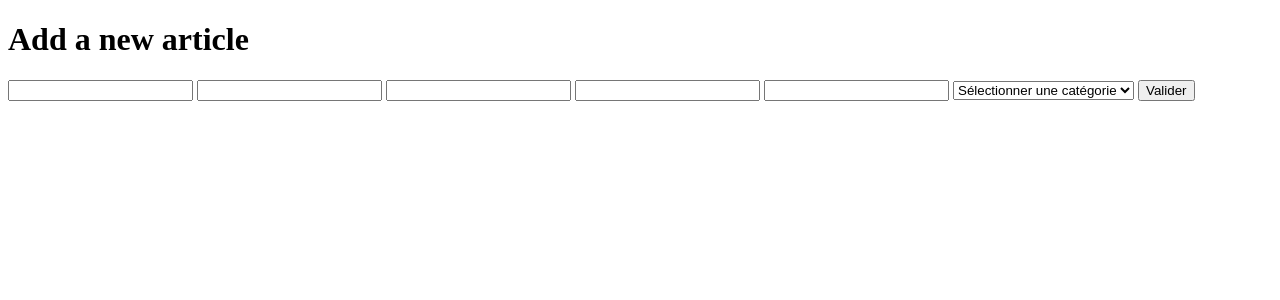
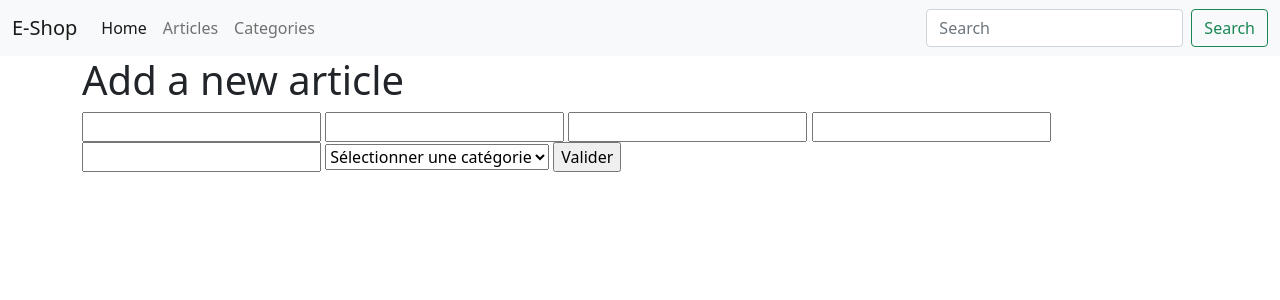
Before and after one commit to JennyViannay/0321_projet_2_fil_rouge, a PHP site: template src/View/Article/add.html.twig in a window 1280 px wide. Shown: the top 300 px of the page. Run offline with PHP 8.4, Linux system fonts and the light colour scheme; the template is opened without the code that fills it, so the values that code supplies are empty; some libraries are stand-ins or nearby versions.

Commit message:
clean README, add boostrap & Navbar

```diff
--- a/src/View/layout.html.twig
+++ b/src/View/layout.html.twig
@@ -1,20 +1,55 @@
 <!doctype html>
 <html lang="fr">
+
 <head>
     <meta charset="utf-8">
     <meta http-equiv="x-ua-compatible" content="ie=edge">
     <meta name="viewport" content="width=device-width, initial-scale=1">
 
-    <title>{% block title %}{% endblock %}</title>
-
+    <title>E-Shop {% block title %}{% endblock %}</title>
+    <link href="https://cdn.jsdelivr.net/npm/bootstrap@5.0.0-beta3/dist/css/bootstrap.min.css" rel="stylesheet"
+        integrity="sha384-eOJMYsd53ii+scO/bJGFsiCZc+5NDVN2yr8+0RDqr0Ql0h+rP48ckxlpbzKgwra6" crossorigin="anonymous">
     <link rel="stylesheet" href="/assets/css/style.css">
     {% block stylesheet %}{% endblock %}
     <link rel="icon" href="/assets/images/favicon.png">
 </head>
 
 <body>
+    <nav class="navbar navbar-expand-lg navbar-light bg-light">
+        <div class="container-fluid">
+            <a class="navbar-brand" href="/">E-Shop</a>
+            <button class="navbar-toggler" type="button" data-bs-toggle="collapse"
+                data-bs-target="#navbarSupportedContent" aria-controls="navbarSupportedContent" aria-expanded="false"
+                aria-label="Toggle navigation">
+                <span class="navbar-toggler-icon"></span>
+            </button>
+            <div class="collapse navbar-collapse" id="navbarSupportedContent">
+                <ul class="navbar-nav me-auto mb-2 mb-lg-0">
+                    <li class="nav-item">
+                        <a class="nav-link active" aria-current="page" href="/">Home</a>
+                    </li>
+                    <li class="nav-item">
+                        <a class="nav-link" href="/article/index">Articles</a>
+                    </li>
+                    <li class="nav-item">
+                        <a class="nav-link" href="/categorie/index">Categories</a>
+                    </li>
+                </ul>
+                <form class="d-flex">
+                    <input class="form-control me-2" type="search" placeholder="Search" aria-label="Search">
+                    <button class="btn btn-outline-success" type="submit">Search</button>
+                </form>
+            </div>
+        </div>
+    </nav>
+    <div class="container">
+        {% block content %}{% endblock %}
+    </div>
 
-{% block content %}{% endblock %}
-{% block javascript %}{% endblock %}
+    <script src="https://cdn.jsdelivr.net/npm/bootstrap@5.0.0-beta3/dist/js/bootstrap.bundle.min.js"
+        integrity="sha384-JEW9xMcG8R+pH31jmWH6WWP0WintQrMb4s7ZOdauHnUtxwoG2vI5DkLtS3qm9Ekf"
+        crossorigin="anonymous"></script>
+    {% block javascript %}{% endblock %}
 </body>
+
 </html>
```
Also changed, not shown: README.md, Simple - MVC.png (deleted).
